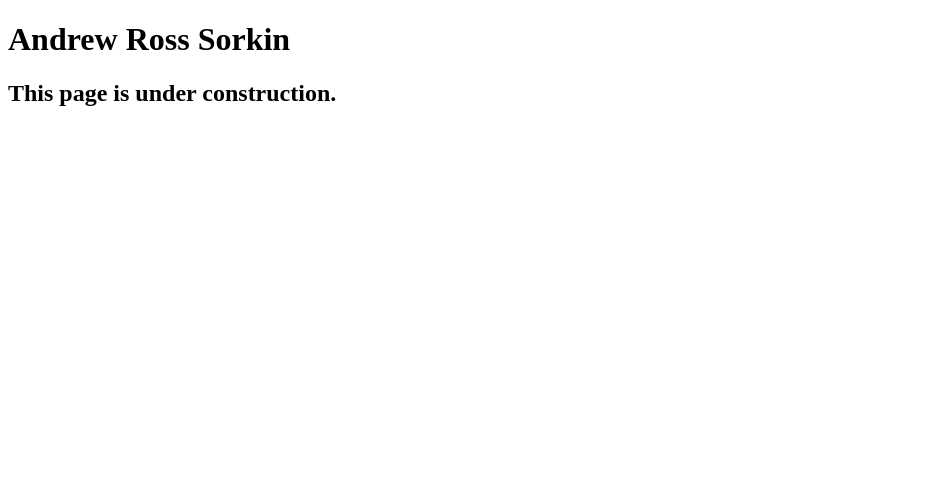
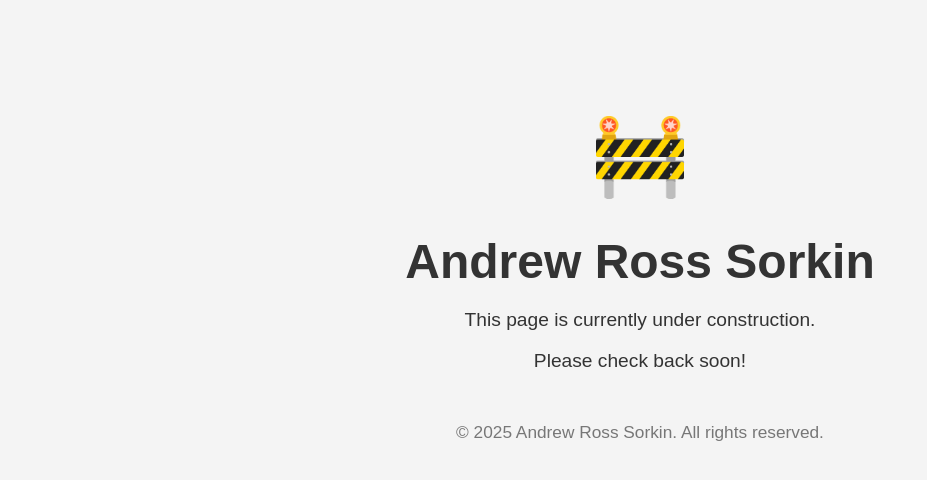
Before and after one commit to mansi961/A06, a plain HTML site: page speakers/sorkin.html in a window 1280 px wide. Shown: the whole page, without its empty margins (0-927 px from the left). Drawn offline with Linux system fonts and the light colour scheme.

Commit message:
Update sorkin.html

```diff
--- a/speakers/sorkin.html
+++ b/speakers/sorkin.html
@@ -1,15 +1,56 @@
 <!DOCTYPE html>
 <html lang="en">
-  <head>
-    <meta charset="utf-8" />
-    <title>San Joaquin Valley Town Hall</title>
-    <link rel="shortcut icon" href="images/favicon.ico" />
-  </head>
+<head>
+  <meta charset="UTF-8">
+  <meta name="viewport" content="width=device-width, initial-scale=1">
+  <title>Andrew Ross Sorkin - Under Construction</title>
+  <style>
+    body {
+      background-color: #f4f4f4;
+      font-family: Arial, sans-serif;
+      text-align: center;
+      padding-top: 100px;
+      color: #333;
+    }
 
-  <body>
-    <main>
-      <h1>Andrew Ross Sorkin</h1>
-      <h2>This page is under construction.</h2>
-    </main>
-  </body>
+    .container {
+      max-width: 600px;
+      margin: 0 auto;
+    }
+
+    h1 {
+      font-size: 3em;
+      margin-bottom: 20px;
+    }
+
+    p {
+      font-size: 1.2em;
+    }
+
+    .construction-icon {
+      font-size: 80px;
+      color: #ffa500;
+      margin-bottom: 30px;
+    }
+
+    footer {
+      margin-top: 50px;
+      font-size: 0.9em;
+      color: #777;
+    }
+  </style>
+</head>
+<body>
+  <div class="container">
+    <div class="construction-icon">🚧</div>
+    <h1>Andrew Ross Sorkin</h1>
+    <p>This page is currently under construction.</p>
+    <p>Please check back soon!</p>
+  </div>
+
+  <!-- Footer with copyright information -->
+  <footer>
+    <p>&copy; 2025 Andrew Ross Sorkin. All rights reserved.</p>
+  </footer>
+</body>
 </html>
```
